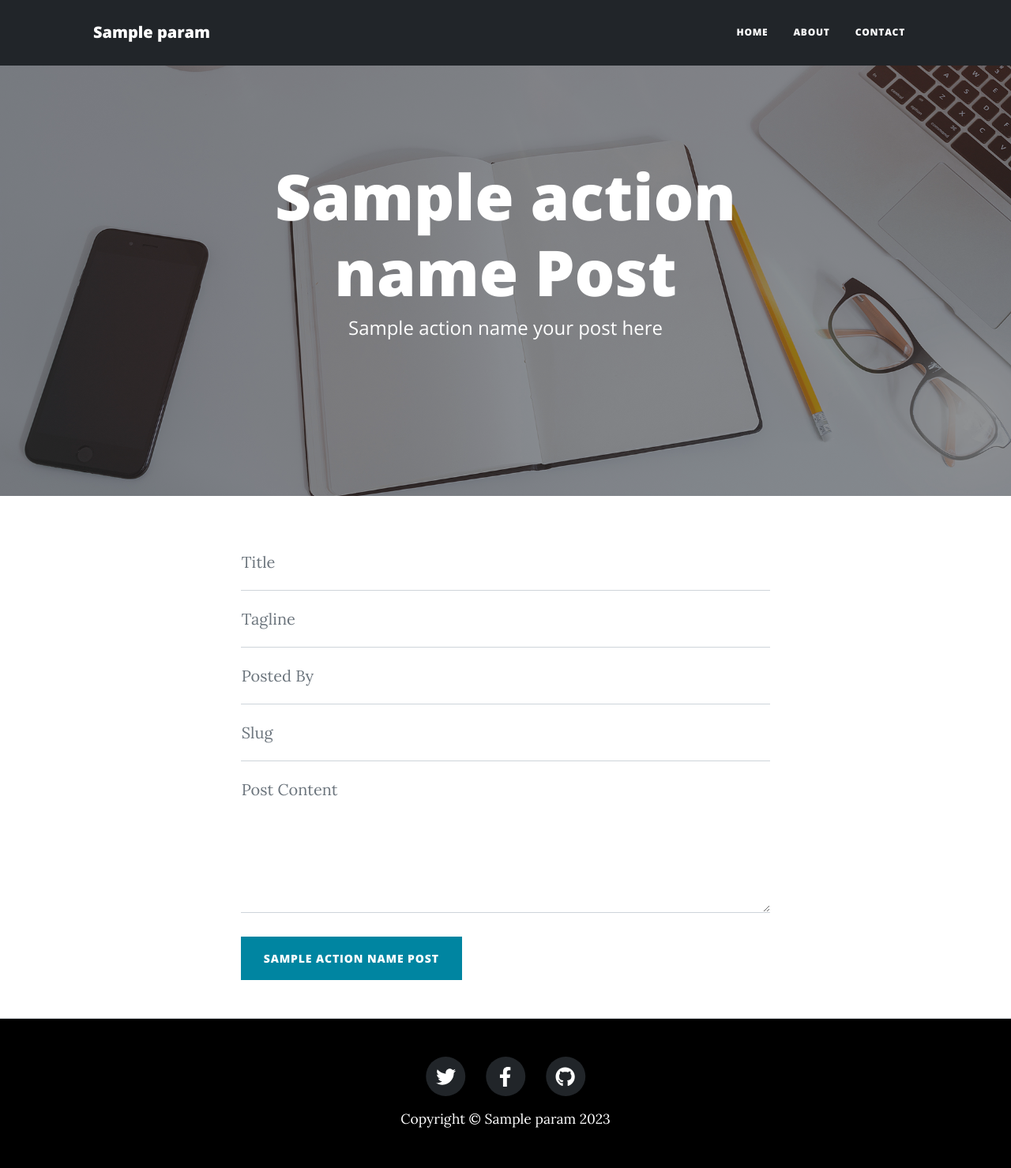
After one commit to ankushchavan0411/blogs-project-with-python-flask, a Flask app: template templates/post-add-edit.html in a window 1280 px wide. The commit adds this page. Shown: the whole page at 79% size. Run offline with Flask 3, Linux system fonts and the light colour scheme; the template is opened without the code that fills it: most values are stand-ins (such as "Sample title", 1, 10 or a date in 2020); some libraries are stand-ins or nearby versions.

Commit message:
Added post add and edit page

```diff
--- a/app.py
+++ b/app.py
@@ -1,4 +1,4 @@
-from flask import Flask, render_template, request
+from flask import Flask, render_template, request, session
 from flask_sqlalchemy import SQLAlchemy
 from datetime import datetime
 from flask_mail import Mail
@@ -8,8 +8,9 @@ import json
 with open('config.json', 'r') as c:
     params = json.load(c)['params']
 
-locale_server = True;
+locale_server = True
 app = Flask(__name__)
+app.secret_key = "super-secret-key"
 # Configuring the email setup to contact forms
 app.config.update(
     MAIL_SERVER='smtp.gmail.com',
@@ -86,10 +87,51 @@ def post(post_slug):
 
 @app.route('/login', methods=["GET","POST"])
 def login():
-    if request.method=="POST":
-        return render_template('index.html', params=params)
-    else:
-        return render_template('login.html', params=params)
+    if 'user' in session and session['user'] == params['admin_username']:
+        post_list = Posts.query.all()
+        return render_template('dashboard.html', params=params, posts=post_list)
+    if request.method == "POST":
+        username = request.form['username']
+        password = request.form['password']
+        if username == params['admin_username'] and password == params['admin_password']:
+            session['user'] = username
+            post_list = Posts.query.all()
+            return render_template('dashboard.html', params=params, posts=post_list)
+    return render_template('login.html', params=params)
+
+@app.route('/post-add', methods=['GET', 'POST'])
+def post_add():
+    if 'user' in session and session['user'] == params['admin_username']:
+        if request.method == 'POST':
+            title = request.form['title']
+            sub_title = request.form['sub_title']
+            posted_by = request.form['posted_by']
+            post_content = request.form['post_content']
+            slug = request.form['slug']
+
+            post_form = Posts(title=title, sub_title=sub_title, post_content=post_content, posted_by=posted_by, slug=slug, posted_at=datetime.now())
+            db.session.add(post_form)
+            db.session.commit()
+        action_name = 'Add'
+        return render_template('post-add-edit.html', params=params, action_name=action_name, action='/post-add')
+
+@app.route('/post-edit/<string:post_id>', methods=['GET', 'POST'])
+def post_edit(post_id):
+    if 'user' in session and session['user'] == params['admin_username']:
+        if request.method == 'POST':
+            title = request.form['title']
+            sub_title = request.form['sub_title']
+            posted_by = request.form['posted_by']
+            post_content = request.form['post_content']
+            slug = request.form['slug']
+            # This is Post Add logic Edit logic need to write
+            if post_id == "0":
+                post_form = Posts(title=title, sub_title=sub_title, post_content=post_content, posted_by=posted_by, slug=slug, posted_at=datetime.now())
+                db.session.add(post_form)
+                db.session.commit()
+        action_name = "Edit"
+        action = '/post-edit/'+post_id
+        return render_template('post-add-edit.html', params=params, action=action, action_name=action_name)
 
 if __name__ == '__main__':
     app.run()
--- a/config.json
+++ b/config.json
@@ -12,8 +12,8 @@
  "gmail_password": "wmmqfbshwftiikiy",
  "about_text": " Senior Engineer at Apexon | React JS | Next JS | Redux | JavaScript & Typescript | Formik | Sentry | Jest & Enzyme | Keyclock | Docker | Git & Bitbucket | Jenkins | AWS | Azure | CICD | Google Analytics. I'm a React JS developer with 4 years of experience looking to create usable, useful, and well-designed websites and applications using React JS, Next JS, Redux, Jest, and Git. I'm looking forward to continuing to learn and collaborate with wonderful people.",
  "no_of_post": 2,
- "admin_username": "admin",
- "admin_password": "admin@123"
+ "admin_username": "admin@blog.com",
+ "admin_password": "admin"
 }
 
 }
--- a/templates/index.html
+++ b/templates/index.html
@@ -36,7 +36,10 @@
                         <hr class="my-4" />
                     {% endfor %}
                     <!-- Pager-->
-                    <div class="d-flex justify-content-end mb-4"><a class="btn btn-primary text-uppercase" href="#older-post">Older Posts →</a></div>
+                    <div class="d-flex justify-content-between mb-4">
+                        <a class="btn btn-primary text-uppercase" href="#newer-post">← Newer Posts </a>
+                        <a class="btn btn-primary text-uppercase" href="#older-post">Older Posts →</a>
+                    </div>
                 </div>
             </div>
         </div>
--- /dev/null
+++ b/templates/post-add-edit.html
@@ -0,0 +1,61 @@
+       {% extends "layout.html" %}
+        {% block body %}
+        <!-- Page Header-->
+        <header class="masthead" style="background-image: url('{{url_for('static', filename='assets/img/home-bg.jpg')}}')">
+            <div class="container position-relative px-4 px-lg-5">
+                <div class="row gx-4 gx-lg-5 justify-content-center">
+                    <div class="col-md-10 col-lg-8 col-xl-7">
+                        <div class="site-heading">
+                            <h1>{{ action_name }} Post</h1>
+                            <span class="subheading">{{ action_name }} your post here</span>
+                        </div>
+                    </div>
+                </div>
+            </div>
+        </header>
+        <!-- Main Content-->
+        <div class="px-4 px-lg-5">
+            <div class="row gx-4 gx-lg-5 justify-content-center">
+                <div class="col-md-10 col-lg-8 col-xl-7">
+                    <div class="my-0 mb-5">
+                        <form id="post-edit" action="{{ action }}" method="post" >
+                                <div class="form-floating">
+                                    <input class="form-control" id="title" name="title" type="text" placeholder="Enter post tile..." data-sb-validations="required" />
+                                    <label for="title">Title</label>
+                                    <div class="invalid-feedback" data-sb-feedback="title:required">A title is required.</div>
+                                </div>
+                                <div class="form-floating">
+                                    <input class="form-control" name="sub_title" id="sub_title" type="text" placeholder="Enter post tagline" data-sb-validations="required" />
+                                    <label for="sub_title">Tagline</label>
+                                    <div class="invalid-feedback" data-sb-feedback="sub_title:required">An tagline required.</div>
+                                </div>
+                                <div class="form-floating">
+                                    <input class="form-control" name="posted_by" id="posted_by" type="text" placeholder="Enter posted by" data-sb-validations="required" />
+                                    <label for="posted_by">Posted By</label>
+                                    <div class="invalid-feedback" data-sb-feedback="posted_by:required">An posted by required.</div>
+                                </div>
+                                <div class="form-floating">
+                                    <input class="form-control" name="slug" id="slug" type="text" placeholder="Enter slug by" data-sb-validations="required" />
+                                    <label for="slug">Slug</label>
+                                    <div class="invalid-feedback" data-sb-feedback="slug:required">An slug required.</div>
+                                </div>
+                                <div class="form-floating">
+                                    <textarea class="form-control" name="post_content" id="post_content" placeholder="Enter your post content here..." style="height: 12rem" data-sb-validations="required"></textarea>
+                                    <label for="post_content">Post Content</label>
+                                    <div class="invalid-feedback" data-sb-feedback="post_content:required">A post content is required.</div>
+                                </div>
+                                <br />
+                                <div class="d-none" id="submitSuccessMessage">
+                                    <div class="text-center mb-3">
+                                        <div class="fw-bolder">Post updated successful!</div>
+                                       </div>
+                                </div>
+                                <div class="d-none" id="submitErrorMessage"><div class="text-center text-danger mb-3">Error while editing post!</div></div>
+                                <!-- Submit Button-->
+                                <button class="btn btn-primary text-uppercase" id="submitButton" type="submit">{{ action_name }} post</button>
+                        </form>
+                    </div>
+                </div>
+            </div>
+        </div>
+{% endblock %}
```
Also changed, not shown: templates/dashboard.html (added, +67 -0 lines), templates/login.html (+4 -4 lines).
